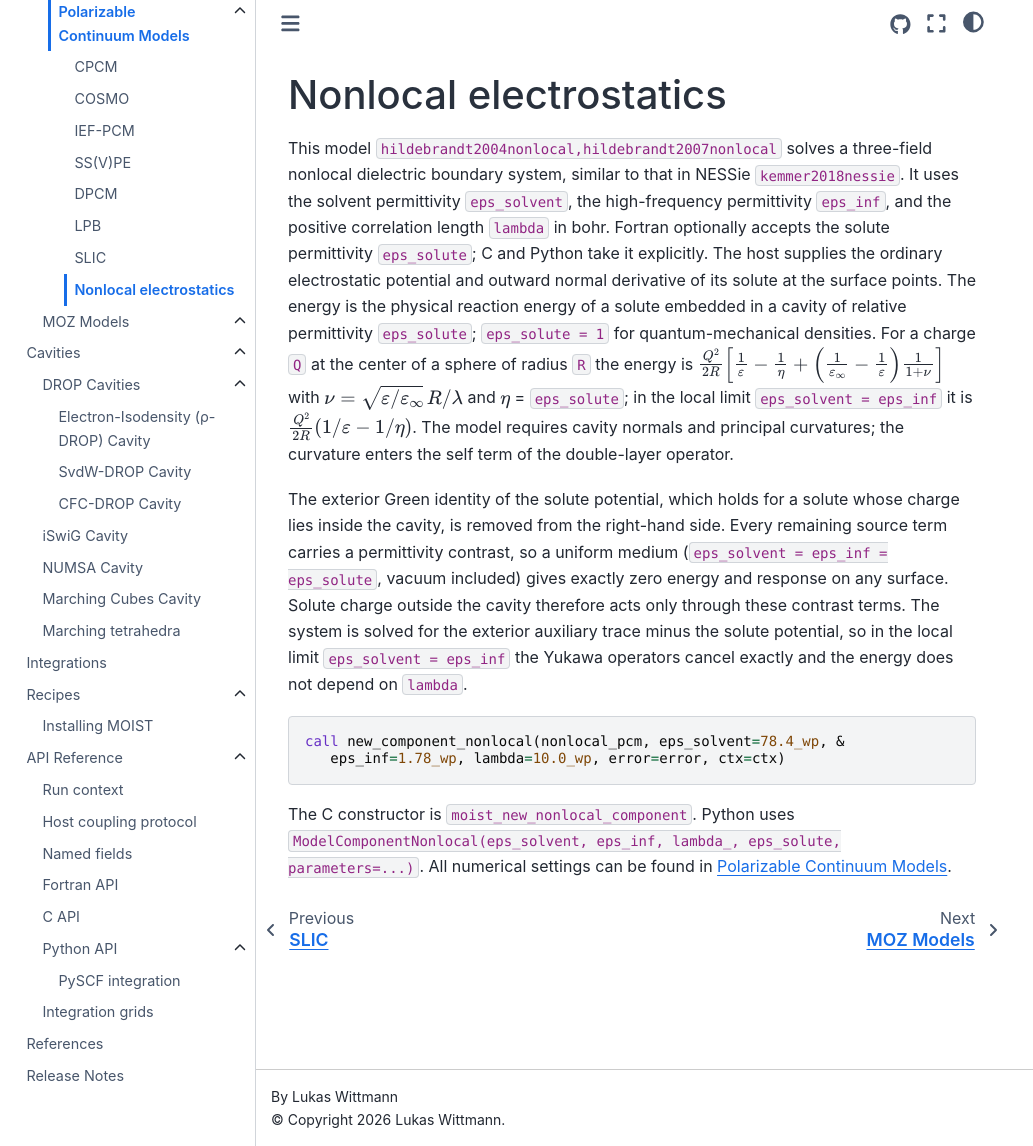
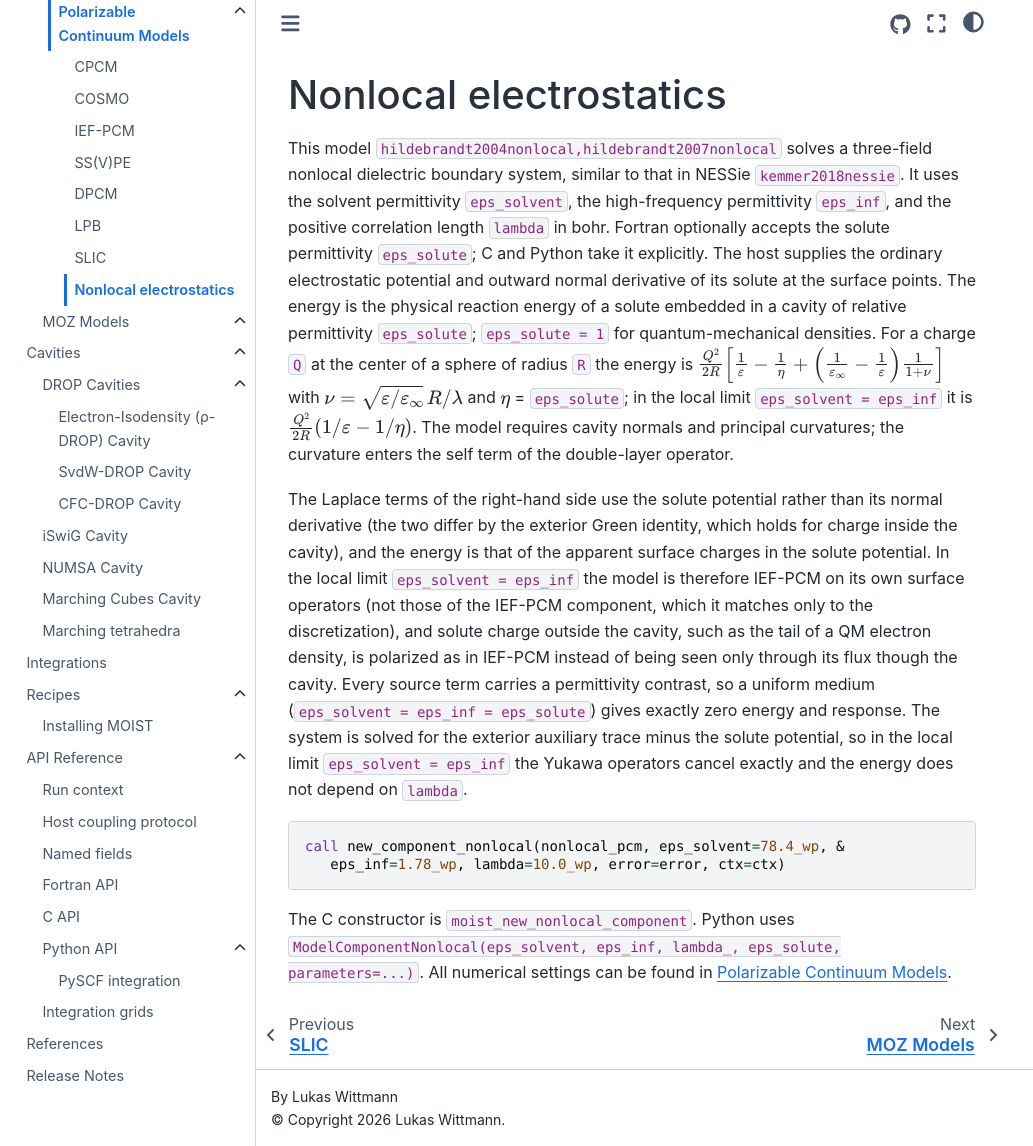
Before and after one commit to lukaswittmann/moist, a Sphinx documentation site: the page built from docs/models/components/pcm/nonlocal.rst, in a window 1280 px wide and 1146 px high. Shown: the whole window, without its empty margins (0-1033 px from the left). Built offline with Sphinx 7.4.7 and the Sphinx Book theme 1.1.4, drawn with Linux system fonts in a browser that asks for light colours; pages that are not in the unit, such as notebooks, are missing from menus; cross-references to code outside the pages are shown as plain code.

Commit message:
Fix NLE for outlying charge

```diff
--- a/docs/models/components/pcm/nonlocal.rst
+++ b/docs/models/components/pcm/nonlocal.rst
@@ -9,9 +9,9 @@ The energy is the physical reaction energy of a solute embedded in a cavity of r
 For a charge ``Q`` at the center of a sphere of radius ``R`` the energy is :math:`\frac{Q^2}{2R}\left[\frac1{\varepsilon} - \frac1{\eta} + \left(\frac1{\varepsilon_\infty} - \frac1\varepsilon\right)\frac1{1+\nu}\right]` with :math:`\nu = \sqrt{\varepsilon/\varepsilon_\infty}\,R/\lambda` and :math:`\eta` = ``eps_solute``; in the local limit ``eps_solvent = eps_inf`` it is :math:`\frac{Q^2}{2R}(1/\varepsilon - 1/\eta)`.
 The model requires cavity normals and principal curvatures; the curvature enters the self term of the double-layer operator.
 
-The exterior Green identity of the solute potential, which holds for a solute whose charge lies inside the cavity, is removed from the right-hand side.
-Every remaining source term carries a permittivity contrast, so a uniform medium (``eps_solvent = eps_inf = eps_solute``, vacuum included) gives exactly zero energy and response on any surface.
-Solute charge outside the cavity therefore acts only through these contrast terms.
+The Laplace terms of the right-hand side use the solute potential rather than its normal derivative (the two differ by the exterior Green identity, which holds for charge inside the cavity), and the energy is that of the apparent surface charges in the solute potential.
+In the local limit ``eps_solvent = eps_inf`` the model is therefore IEF-PCM on its own surface operators (not those of the IEF-PCM component, which it matches only to the discretization), and solute charge outside the cavity, such as the tail of a QM electron density, is polarized as in IEF-PCM instead of being seen only through its flux though the cavity.
+Every source term carries a permittivity contrast, so a uniform medium (``eps_solvent = eps_inf = eps_solute``) gives exactly zero energy and response.
 The system is solved for the exterior auxiliary trace minus the solute potential, so in the local limit ``eps_solvent = eps_inf`` the Yukawa operators cancel exactly and the energy does not depend on ``lambda``.
 
 .. code-block:: fortran
```
Also changed, not shown: 4 other files.
